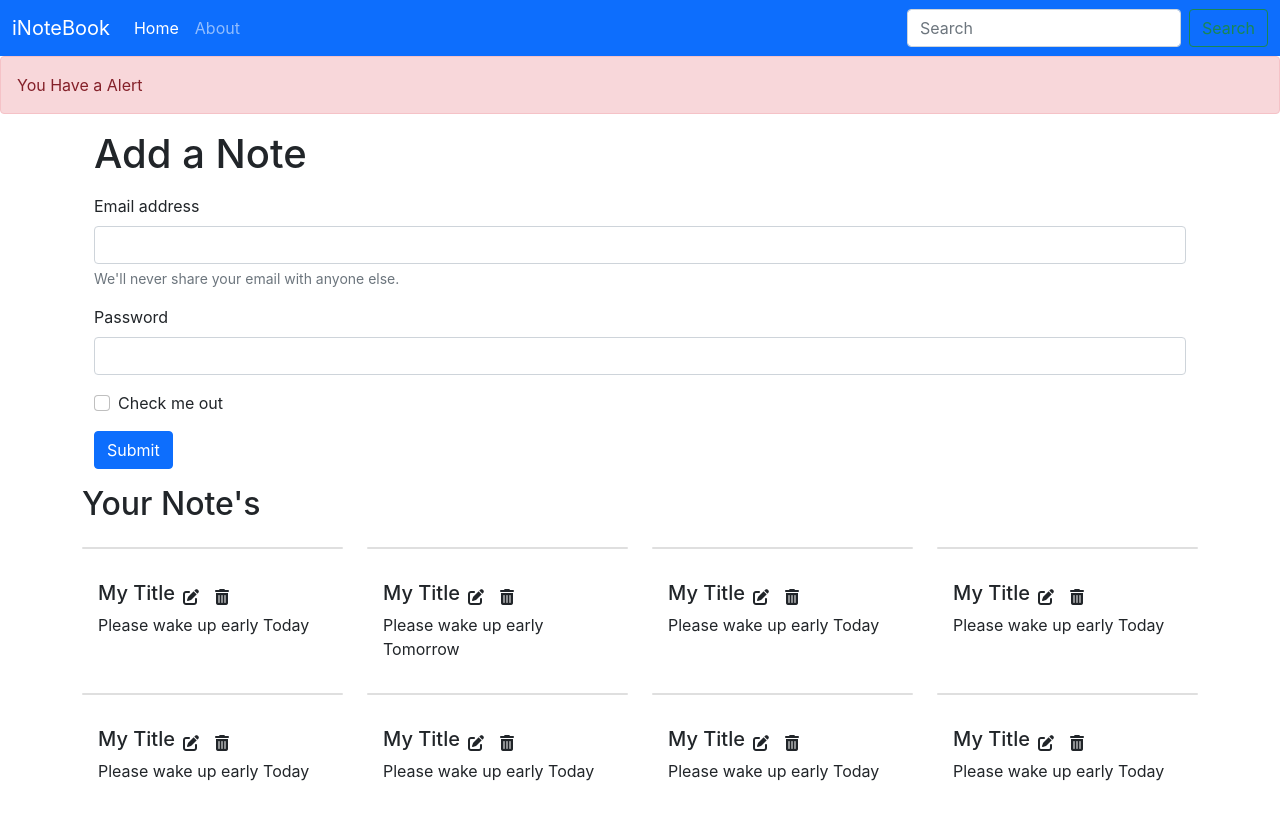
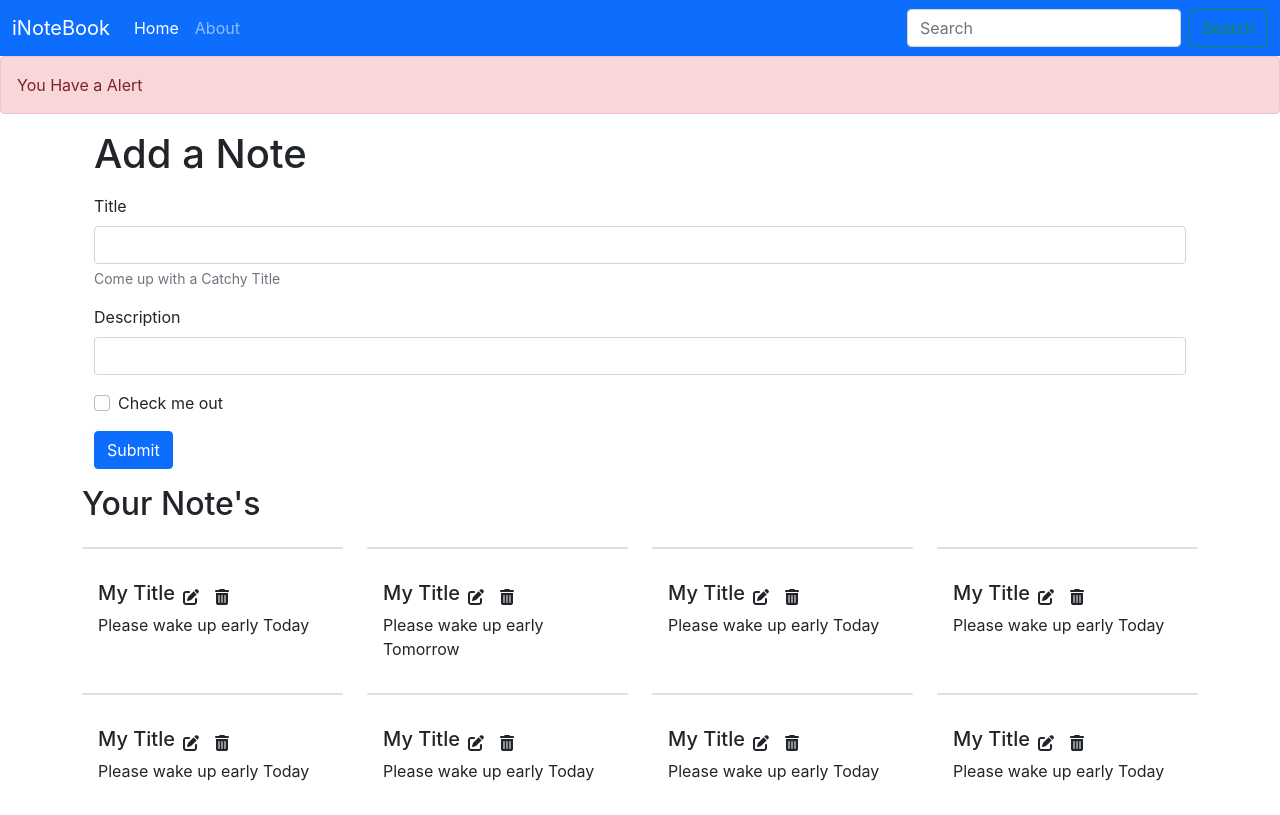
Before and after one commit to Sam-Radnus/I-Notebook, a React (Create React App) app: page / in a window 1280 px wide. Built offline with nearby package versions, Linux system fonts and the light colour scheme.

Commit message:
added Create Note Button

```diff
--- /dev/null
+++ b/src/components/AddNote.js
@@ -0,0 +1,40 @@
+import React, { useContext, useState } from 'react'
+import noteContext from '../context/notes/noteContext';
+const AddNote = () => {
+    const context = useContext(noteContext);
+    const { addNote } = context;
+    const [note, setNote] = useState({ title: "", description: "", tag: "default" })
+    const handleClick = (e) => {
+        e.preventDefault();
+        //console.log(note.title);
+        //console.log(note.description);
+
+        addNote(note.title, note.description, note.tag);
+    }
+    const onChange = (e) => {
+        setNote({ ...note, [e.target.name]: e.target.value })
+    }
+    return (
+        <div>  <div className="container my-3">
+            <h1>Add a Note</h1>
+            <form className="my-3">
+                <div className="mb-3">
+                    <label htmlFor="title" className="form-label">Title</label>
+                    <input type="text" className="form-control" id="title" name="title" onChange={onChange} />
+                    <div id="emailHelp" className="form-text">Come up with a Catchy Title</div>
+                </div>
+                <div className="mb-3">
+                    <label htmlFor="description" className="form-label">Description</label>
+                    <input type="text" className="form-control" id="description" name="description" onChange={onChange} />
+                </div>
+                <div className="mb-3 form-check">
+                    <input type="checkbox" className="form-check-input" id="exampleCheck1" />
+                    <label className="form-check-label" htmlFor="exampleCheck1">Check me out</label>
+                </div>
+                <button className="btn btn-primary" onChange={onChange} onClick={handleClick}>Submit</button>
+            </form>
+        </div></div>
+    )
+}
+
+export default AddNote
--- a/src/components/Home.js
+++ b/src/components/Home.js
@@ -1,30 +1,11 @@
 import React,{useContext} from 'react';
 import noteContext from '../context/notes/noteContext';
+import AddNote from './AddNote';
 import { Notes } from './Notes';
 export const Home = () => {
 
     return (
         <div>
-            <div className="container my-3">
-            <h1>Add a Note</h1>
-            <form className="my-3">
-                <div className="mb-3">
-                    <label htmlFor="exampleInputEmail1" className="form-label">Email address</label>
-                    <input type="email" className="form-control" id="exampleInputEmail1" aria-describedby="emailHelp" />
-                    <div id="emailHelp" className="form-text">We'll never share your email with anyone else.</div>
-                </div>
-                <div className="mb-3">
-                    <label htmlFor="exampleInputPassword1" className="form-label">Password</label>
-                    <input type="password" className="form-control" id="exampleInputPassword1" />
-                </div>
-                <div className="mb-3 form-check">
-                    <input type="checkbox" className="form-check-input" id="exampleCheck1" />
-                    <label className="form-check-label" htmlFor="exampleCheck1">Check me out</label>
-                </div>
-                <button type="submit" className="btn btn-primary">Submit</button>
-            </form>
-            </div>
-
            <Notes/>
         </div>
     )
--- a/src/components/Notes.js
+++ b/src/components/Notes.js
@@ -1,15 +1,19 @@
-import React ,{useContext}from 'react'
+import React, { useContext } from 'react'
 import noteContext from '../context/notes/noteContext';
 import NoteItem from './NoteItem';
+import AddNote from './AddNote';
 export const Notes = () => {
-    const context=useContext(noteContext);
-    const {notes,setNotes}=context;
+  const context = useContext(noteContext);
+  const { notes, setNotes, addNote } = context;
   return (
-    <div className="row my-3">
+    <>
+      <AddNote />
+      <div className="row my-3">
         <h2>Your Note's</h2>
-        {notes.map((note)=>{
-                return <NoteItem  key={note._id} note={note}/>
+        {notes.map((note) => {
+          return <NoteItem key={note._id} note={note} />
         })}
-    </div>
-     )
+      </div>
+    </>
+  )
 }
--- a/src/context/notes/NoteState.js
+++ b/src/context/notes/NoteState.js
@@ -70,8 +70,30 @@
 
       ]
       const[notes,setNotes]=useState(notesInitial)
+      //Add a Note
+      const addNote=(title,description,tag)=>{
+        console.log("Adding a new note");
+        const  note={
+          "_id": "61fqdfasd8b2banbj7cc9778430906ad7",
+          "user": "61f8f08065da68b351509a1341",
+          "title": title,
+          "description": description,
+          "tag": tag,
+          "__v": 0
+         };
+         setNotes(notes.concat(note))
+      }
+      //Delete a Note
+      const deleteNote=()=>{
+
+      }
+      //Edit a Note
+      const editNote=()=>
+      {
+
+      }
     return (
-      <NoteContext.Provider value={{notes,setNotes}}>
+      <NoteContext.Provider value={{notes,setNotes,addNote,deleteNote,editNote}}>
           {props.children}
       </NoteContext.Provider>
     )
```
